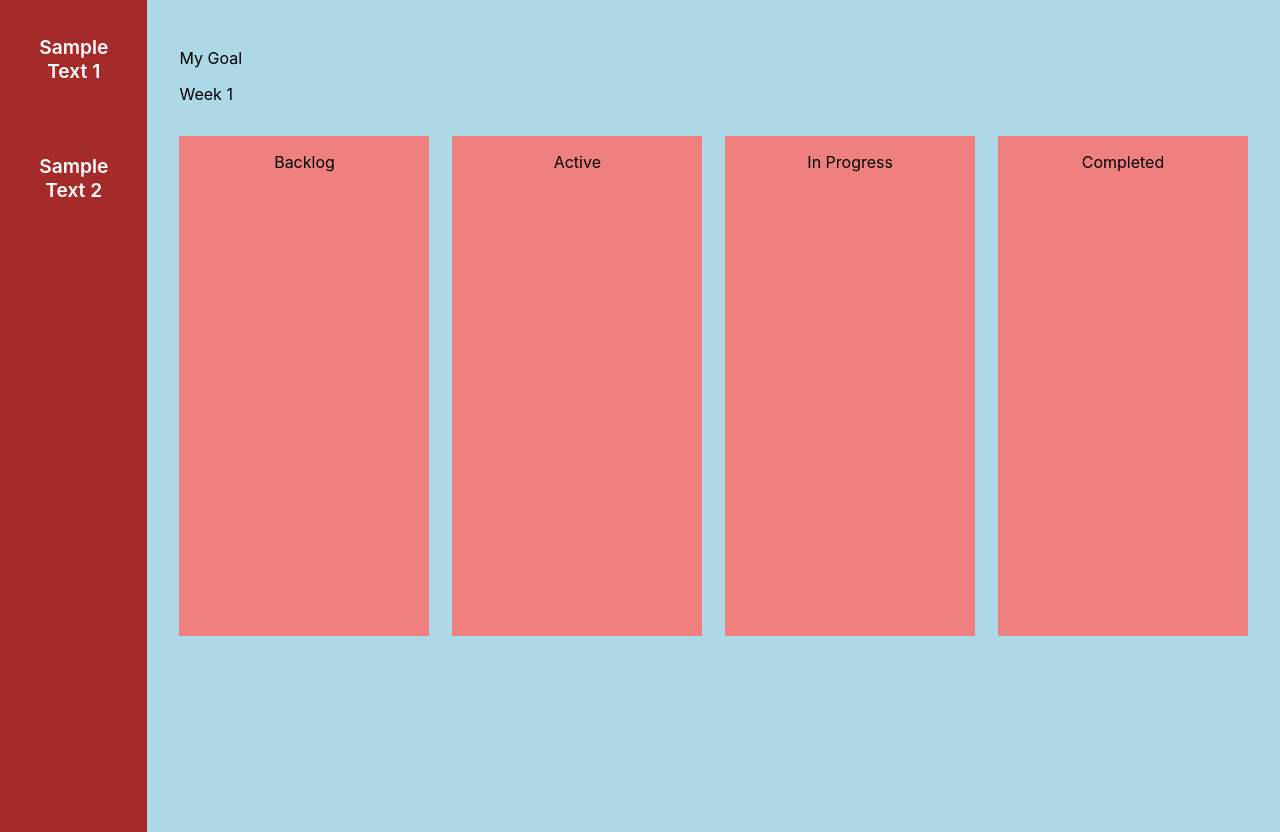
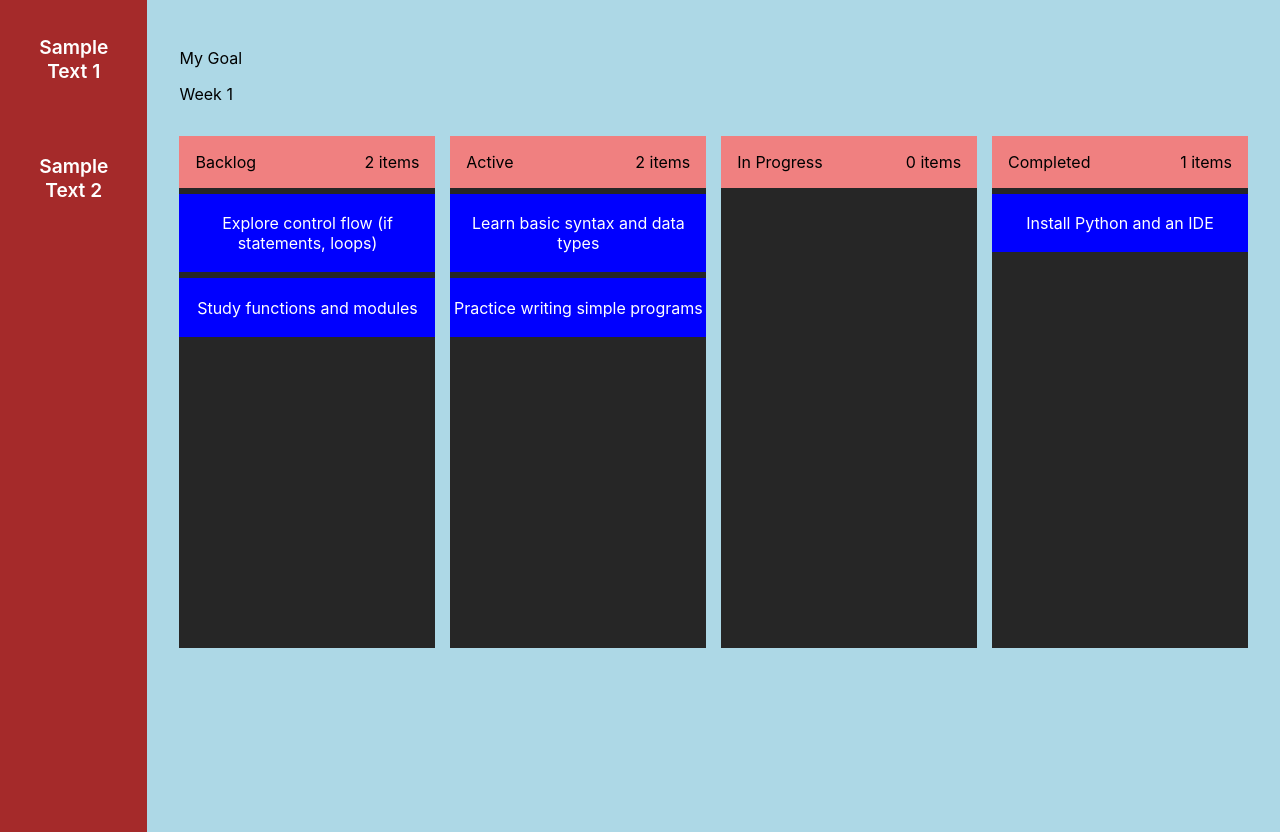
Before and after one commit to AlejandroALopez/saas-client, a React (Create React App) app: page /week in a window 1280 px wide. Built offline with nearby package versions, Linux system fonts and the light colour scheme.

Commit message:
kanban board working, drag and drop tasks

```diff
--- a/package.json
+++ b/package.json
@@ -11,6 +11,7 @@
     "@types/node": "^16.18.91",
     "@types/react": "^18.2.67",
     "@types/react-dom": "^18.2.22",
+    "framer-motion": "^11.0.25",
     "react": "^18.2.0",
     "react-dom": "^18.2.0",
     "react-redux": "^9.1.0",
--- a/src/pages/week/index.tsx
+++ b/src/pages/week/index.tsx
@@ -1,21 +1,163 @@
-import React from 'react';
+import React, { useState } from 'react';
 import Navigation from '../../components/navigation';
-import { ColumnProps } from '../../types/weekProps';
+import { ColumnProps, DropIndicatorProps, CardProps, HandleDragStartFunction, DragFunction } from '../../types/weekProps';
+import { Task } from '../../types/planTypes';
 import { testPlan1 } from '../../utils/testData';
+import { motion } from "framer-motion"
 import './style.scss';
 
-const Column: React.FC<ColumnProps> = ({ title }) => {
+const Column: React.FC<ColumnProps> = ({ column, cards, setCards }) => {
+    const [active, setActive] = useState<boolean>(false);
+    const filteredCards = cards.filter((c) => c.status === column);
+
+    const handleDragStart: HandleDragStartFunction = (e, card) => {
+        e.dataTransfer.setData("cardId", card.id);
+    };
+
+    const handleDragOver: DragFunction = (e) => {
+        e.preventDefault();
+        highlightIndicator(e);
+      ;  setActive(true);
+    }
+
+    const highlightIndicator: DragFunction = (e) => {
+        const indicators = getIndicators();
+        clearHighlights(indicators);
+        const el = getNearestIndicator(e, indicators);
+        el.element.style.opacity = "1";
+    };
+
+    const clearHighlights = (els?: HTMLElement[]) => {
+        const indicators = els || getIndicators();
+
+        indicators.forEach((i) => {
+            i.style.opacity = "0";
+        });
+    };
+
+    const getNearestIndicator = (e: React.DragEvent<HTMLDivElement>, indicators: HTMLElement[]) => {
+        const DISTANCE_OFFSET = 50;
+
+        const el = indicators.reduce(
+            (closest, child) => {
+                const box = child.getBoundingClientRect();
+                const offset = e.clientY - (box.top + DISTANCE_OFFSET);
+
+                if(offset < 0 && offset > closest.offset) {
+                    return { offset: offset, element: child }
+                } else return closest;
+            },
+            {
+                offset: Number.NEGATIVE_INFINITY,
+                element: indicators[indicators.length - 1],
+            }
+        );
+
+        return el;
+    };
+
+    // Get specific column for highlight
+    const getIndicators = () => {
+        return Array.from(document.querySelectorAll<HTMLElement>(`[data-column="${column}"]`));
+    };
+
+    const handleDragLeave: DragFunction = () => {
+        setActive(false);
+        clearHighlights();
+    };
+
+    const handleDragEnd: DragFunction = (e) => {
+        setActive(false);
+        clearHighlights();
+
+        const cardId = e.dataTransfer.getData("cardId");
+        const indicators = getIndicators();
+        const { element } = getNearestIndicator(e, indicators);
+        const before = element.dataset.before || "-1"; // card nearest to where we hover
+
+        if(before !== cardId) { // if same card, don't do anything + double check
+            let copy = [...cards];
+
+            let cardToTransfer = copy.find((c) => c.id === cardId);
+            if (!cardToTransfer) return;
+
+            cardToTransfer = {...cardToTransfer, status: column} // update status of card
+
+            copy = copy.filter((c) => c.id !== cardId); // filter out that card (remove copy)
+
+            const moveToBack = before === "-1";
+            if(moveToBack) {
+                copy.push(cardToTransfer);
+            } else {
+                const insertAtIndex = copy.findIndex((el) => el.id === before);
+                if(insertAtIndex === undefined) return;
+
+                copy.splice(insertAtIndex, 0, cardToTransfer);
+            }
+
+            setCards(copy);
+        }
+    }
+
     return (
-        <div key={title} className="kanban-column">
-            <p>{title}</p>
+        <div key={column} className="kanban-column">
+            <div className="col-top-container">
+                <p>{column}</p>
+                <span>{filteredCards.length} items</span>
+            </div>
+            <div
+                className={`col-card-container ${active && "col-active"}`}
+                onDragOver={handleDragOver}
+                onDragLeave={handleDragLeave}
+                onDrop={handleDragEnd}
+            >
+                {filteredCards.map((c) => <Card key={c.id} task={c} handleDragStart={handleDragStart} />)}
+                <DropIndicator beforeId="-1" column={column} />
+            </div>
         </div>
+    )
+}
+
+const Card: React.FC<CardProps> = ({ task, handleDragStart }) => {
+
+    // Help sync event types between React and Framer Motion
+    const onDragStartHandler = (event: MouseEvent | TouchEvent | PointerEvent) => {
+        if ((event.target as HTMLElement).getAttribute('draggable') === 'true') {
+            handleDragStart(event as unknown as React.DragEvent<HTMLDivElement>, task);
+        }
+    };
+
+    return (
+        <>
+            <DropIndicator beforeId={task.id} column={task.status} />
+            <motion.div
+                layout
+                layoutId={task.id}
+                className="card"
+                draggable="true"
+                onDragStart={onDragStartHandler}
+            >
+                <p className="card-title">{task.title}</p>
+            </motion.div>
+        </>
+    );
+}
+
+const DropIndicator: React.FC<DropIndicatorProps> = ({ beforeId, column }) => {
+    return (
+        <div
+            className="drop-indicator"
+            data-before={beforeId || "-1"}
+            data-column={column}
+        />
     )
 }
 
 function WeekPage() {
     const goal: string = "My Goal";
     const weekNumber: number = 1;
-    const columns: string[] = ["Backlog", "Active", "In Progress", "Completed"]
+
+    const [cards, setCards] = useState<Task[]>(testPlan1.tasks);
 
     return (
         <div className="two-cols-container">
@@ -26,9 +168,10 @@ function WeekPage() {
                     <p className="week-number">Week {weekNumber}</p>
                 </div>
                 <div className="kanban-container">
-                    {columns.map((col) => (
-                        <Column title={col} />
-                    ))}
+                    <Column column={"Backlog"} cards={cards} setCards={setCards} />
+                    <Column column={"Active"} cards={cards} setCards={setCards} />
+                    <Column column={"In Progress"} cards={cards} setCards={setCards} />
+                    <Column column={"Completed"} cards={cards} setCards={setCards} />
                 </div>
             </div>
         </div>
--- a/src/pages/week/style.scss
+++ b/src/pages/week/style.scss
@@ -18,8 +18,62 @@
 }
 
 .kanban-column {
+  display: flex;
+  flex-direction: column;
+  flex-shrink: 0;
   background-color: lightcoral;
-    width: 250px;
-    height: 500px;
+  width: 16rem;
+  height: 32rem;
   text-align: center;
 }
+
+.col-top-container {
+    display: flex;
+    flex-direction: row;
+    align-items: center;
+    justify-content: space-between;
+    padding: 0 1em;
+}
+
+.col-card-container {
+  background-color: black;
+  width: 100%;
+  height: 100%;
+  background-color: rgba(38 38 38);
+
+  transition-property: color, background-color, border-color,
+    text-decoration-color, fill, stroke;
+  transition-timing-function: cubic-bezier(0.4, 0, 0.2, 1);
+  transition-duration: 150ms;
+}
+
+.col-active {
+    background-color: rgba(38 38 38);
+    opacity: 50%;
+}
+
+.card {
+    background-color: blue;
+    padding: 0.2em;
+    cursor: grab;
+}
+
+.card:active {
+    cursor: grabbing;
+}
+
+.card-title {
+    color: white;
+}
+
+.drop-indicator {
+    margin: 0.125rem 0;
+    height: 0.125rem;
+    width: 100%;
+    background-color: rgb(167 139 250);
+    opacity: 0;
+}
+
+// .drop-active {
+//     opacity: 1;
+// }
--- a/src/types/planTypes.ts
+++ b/src/types/planTypes.ts
@@ -1,7 +1,9 @@
 export interface Task {
+    id: string,
     title: string,
     description: string,
     week: number,
+    status: string, // TODO: Switch to enum later
 }
 
 export interface Week {
--- a/src/utils/testData.ts
+++ b/src/utils/testData.ts
@@ -13,37 +13,47 @@ export const testPlan1: Plan = {
   numWeeks: 4,
   tasks: [
     {
+      id: "andu292hn232jd02323d23d2",
       title: "Install Python and an IDE",
       description:
         "Download and set up Python along with an Integrated Development Environment (IDE) for coding.",
       week: 1,
+      status: "Completed",
     },
     {
+      id: "89cn2ni2mc23hc8723g9203op23d",
       title: "Learn basic syntax and data types",
       description:
         "Understand the fundamental syntax of Python and learn about different data types like strings, \
         integers, floats, and booleans.",
       week: 1,
+      status: "Active",
     },
     {
+      id: "cm2inb8347c3g48huijkof23",
       title: "Practice writing simple programs",
       description:
         "Start coding simple programs to get hands-on experience with Python syntax and data types.",
       week: 2,
+      status: "Active",
     },
     {
+      id: "2dn23923hj0m2p3od,223d",
       title: "Explore control flow (if statements, loops)",
       description:
         "Learn about conditional statements (if, elif, else) and loops (for, while) to control the \
           flow of your programs.",
       week: 3,
+      status: "Backlog",
     },
     {
+      id: "2dh923dh23j0dop2k20d2",
       title: "Study functions and modules",
       description:
         "Understand how to define and use functions in Python, and explore modules to extend the \
         functionality of your programs.",
       week: 4,
+      status: "Backlog",
     },
   ],
 };
```
Also changed, not shown: src/types/weekProps.ts (+18 -3 lines), 1 other file (tests, documents, lock files or other folders). Lines whose indentation alone changed are shown as unchanged.
